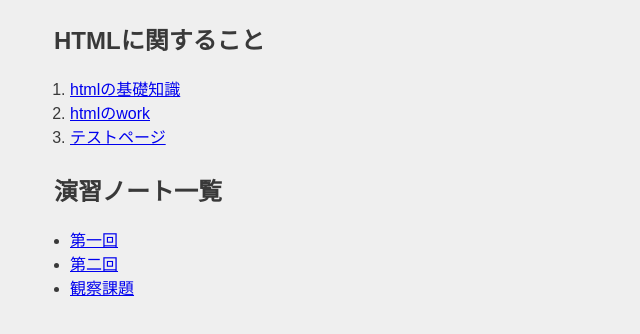
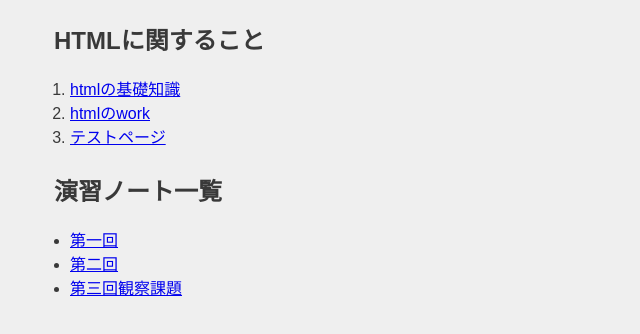
Before and after one commit to rik42/xbp, a plain HTML site: page de12/index.html in a window 1280 px wide. Shown: the part 152-486 px from the top of the page, without its empty margins (0-640 px from the left). Drawn offline with Linux system fonts and the light colour scheme.

Commit message:
20221024

```diff
--- a/de12/index.html
+++ b/de12/index.html
@@ -21,7 +21,7 @@
         <ul>
         <li><a href="./1.html"target="_blank">第一回</a></li>
             <li><a href="./2.html"target="_blank">第二回</a></li>
-            <li><a href="./4.html"target="_blank">観察課題</a></li>
+            <li><a href="./4.html"target="_blank">第三回観察課題</a></li>
         </ul>
 
 </body>
```
Also changed, not shown: de12/1.html (renamed from digi_fab/1.html), de12/2.html (renamed from digi_fab/2.html).
